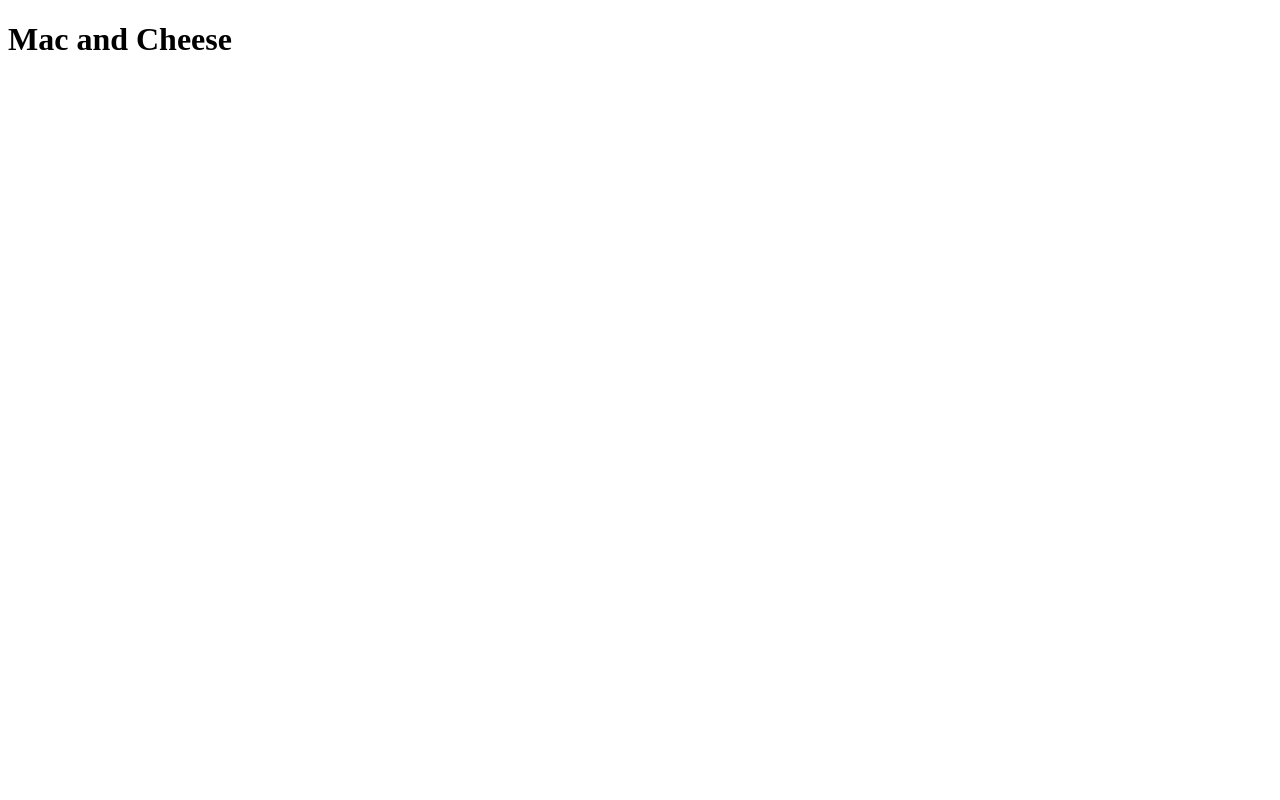
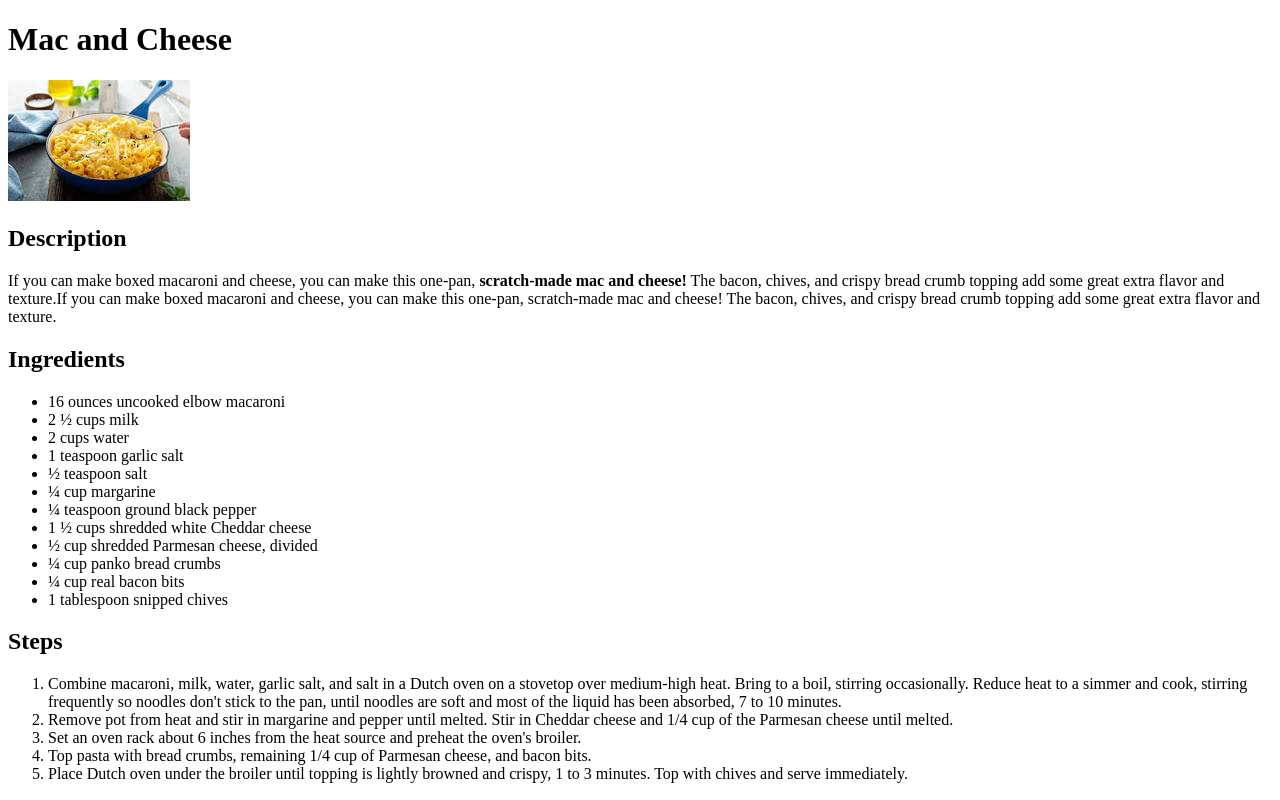
Before and after one commit to Br0ah/odin-recipes, a plain HTML site: page recipes/mac.html in a window 1280 px wide. Drawn offline with Linux system fonts and the light colour scheme.

Commit message:
added picture and steps to recipe

```diff
--- a/recipes/mac.html
+++ b/recipes/mac.html
@@ -8,7 +8,31 @@
 
     <body>
         <h1>Mac and Cheese</h1>
-
-
+        <img src="../images/mac.jpeg" alt="Mac and Cheese">
+        <h2>Description</h2>
+          <p>If you can make boxed macaroni and cheese, you can make this one-pan, <strong>scratch-made mac and cheese!</strong> The bacon, chives, and crispy bread crumb topping add some great extra flavor and texture.If you can make boxed macaroni and cheese, you can make this one-pan, scratch-made mac and cheese! The bacon, chives, and crispy bread crumb topping add some great extra flavor and texture.</p>
+        <h2>Ingredients</h2>
+        <ul>
+            <li>16 ounces uncooked elbow macaroni</li>
+            <li>2 ½ cups milk</li>
+            <li>2 cups water</li>
+            <li>1 teaspoon garlic salt</li>
+            <li>½ teaspoon salt</li>
+            <li>¼ cup margarine</li>
+            <li>¼ teaspoon ground black pepper</li>
+            <li>1 ½ cups shredded white Cheddar cheese</li>
+            <li>½ cup shredded Parmesan cheese, divided</li>
+            <li>¼ cup panko bread crumbs</li>
+            <li>¼ cup real bacon bits</li>
+            <li>1 tablespoon snipped chives</li>
+        </ul>
+        <h2>Steps</h2>
+        <ol>
+            <li>Combine macaroni, milk, water, garlic salt, and salt in a Dutch oven on a stovetop over medium-high heat. Bring to a boil, stirring occasionally. Reduce heat to a simmer and cook, stirring frequently so noodles don't stick to the pan, until noodles are soft and most of the liquid has been absorbed, 7 to 10 minutes.</li>
+            <li>Remove pot from heat and stir in margarine and pepper until melted. Stir in Cheddar cheese and 1/4 cup of the Parmesan cheese until melted.</li>
+            <li>Set an oven rack about 6 inches from the heat source and preheat the oven's broiler.</li>
+            <li>Top pasta with bread crumbs, remaining 1/4 cup of Parmesan cheese, and bacon bits.</li>
+            <li>Place Dutch oven under the broiler until topping is lightly browned and crispy, 1 to 3 minutes. Top with chives and serve immediately.</li>
+        </ol>
     </body>
 </html>
```
Also changed, not shown: images/mac.jpeg (added), 1 other file.
